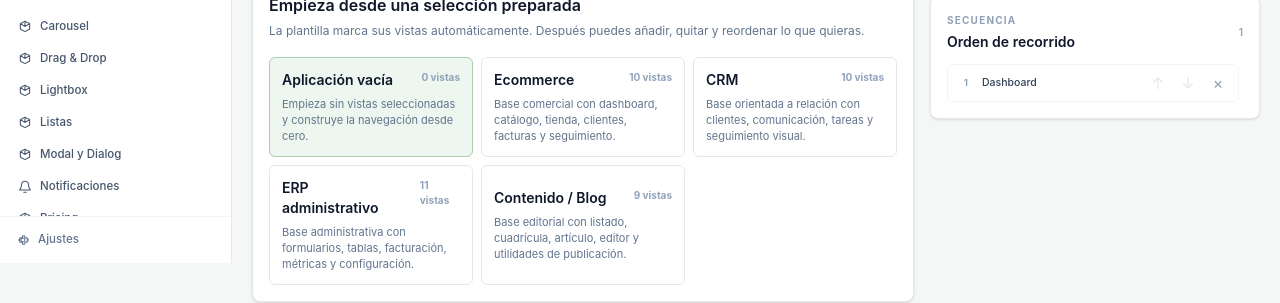
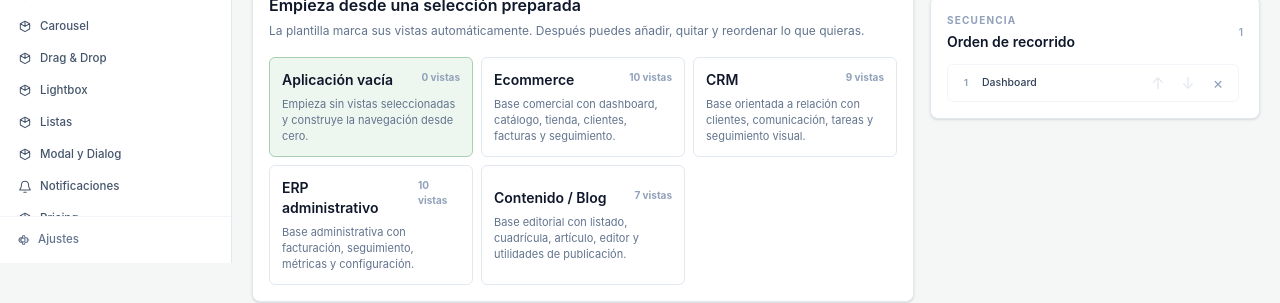
Before and after one commit to LuisHdezE/WebBlueprint, a React (Vite) app: page /composer in a window 1280 px wide. Shown: the part 537-840 px from the top of the page. Built offline with nearby package versions, Linux system fonts and the light colour scheme.

Commit message:
fix(g2): keep presets limited to application views

```diff
--- a/src/composer/project.presets.ts
+++ b/src/composer/project.presets.ts
@@ -36,7 +36,6 @@ export const projectPresets: readonly ProjectPresetDefinition[] = [
       '/applications/notes',
       '/applications/kanban',
       '/applications/tasks',
-      '/tables/datatable-advanced',
       '/charts',
       '/user/profile',
     ],
@@ -44,16 +43,15 @@ export const projectPresets: readonly ProjectPresetDefinition[] = [
   {
     id: 'admin-erp',
     name: 'ERP administrativo',
-    description: 'Base administrativa con formularios, tablas, facturación, métricas y configuración.',
+    description: 'Base administrativa con facturación, seguimiento, métricas y configuración.',
     viewPaths: [
       '/dashboard',
+      '/applications/contacts',
       '/applications/invoices/list',
       '/applications/invoices/editor',
-      '/forms/basic-inputs',
-      '/forms/layouts',
-      '/forms/validation',
-      '/tables/basic',
-      '/tables/datatable-advanced',
+      '/applications/invoices/preview',
+      '/applications/notes',
+      '/applications/tasks',
       '/charts',
       '/widgets',
       '/user/account-settings',
@@ -69,8 +67,6 @@ export const projectPresets: readonly ProjectPresetDefinition[] = [
       '/applications/blog/grid',
       '/applications/blog/post',
       '/applications/blog/editor',
-      '/forms/editors',
-      '/forms/file-upload',
       '/applications/notes',
       '/applications/tasks',
     ],
```
